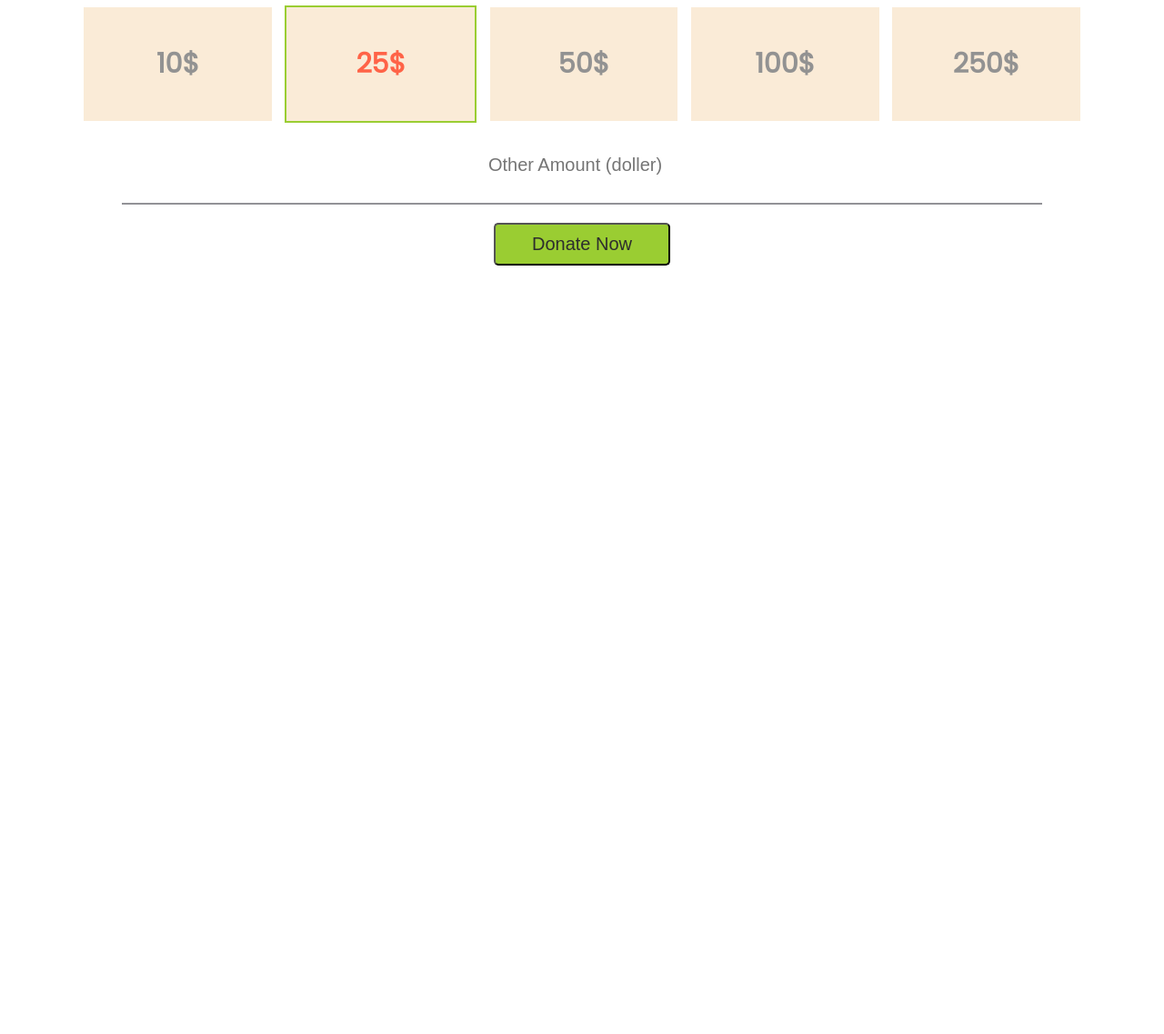
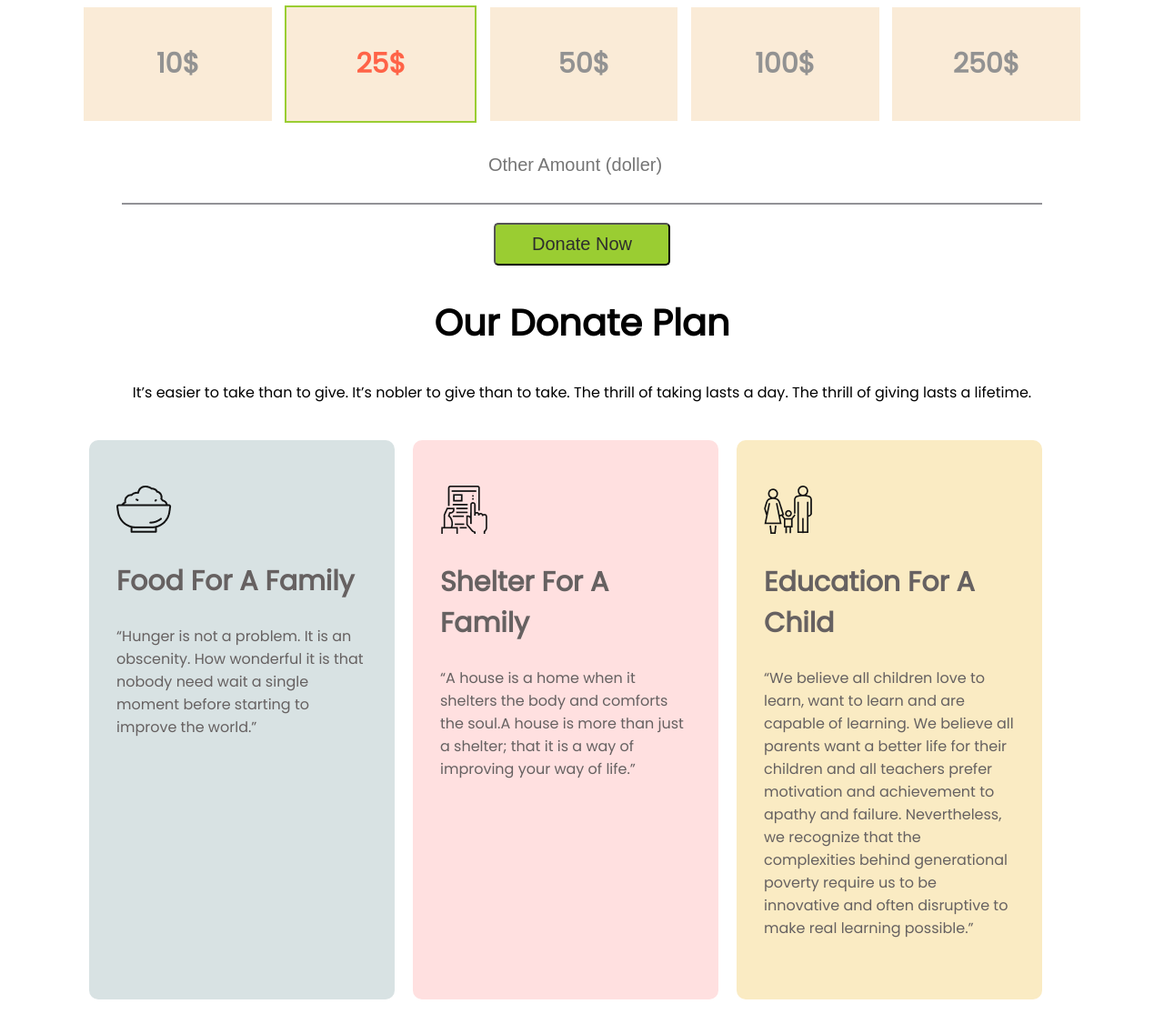
Before and after one commit to SubhroCorraya/donate-today, a plain HTML site: page index.html in a window 1280 px wide. Shown: the part 674-1811 px from the top of the page at 91% size. Before the commit the page ends 974 px from the top, so only its background shows below. Drawn offline with Linux system fonts and the light colour scheme.

Commit message:
added-donate-plan

```diff
--- a/index.html
+++ b/index.html
@@ -50,6 +50,51 @@
             </form>
         </div>
     </section>
+
+    <section>
+        <div class="donate-plan ">
+            <h1>Our Donate Plan</h1>
+            <p>
+                It’s easier to take than to give. It’s nobler to give than to take. The thrill of taking lasts a day.
+                The thrill of
+                giving lasts a lifetime.
+            </p>
+        </div>
+        <div class="donate-plan-one flex-container">
+            <div id="first" class="food-width">
+                <img src="img/icons/food.png" alt="">
+                <h2>Food For A Family</h2>
+                <p>
+                    “Hunger is not a problem. It is an obscenity. How wonderful it is that nobody need wait a single
+                    moment before starting
+                    to improve the world.”
+                </p>
+            </div>
+            <div id="second" class="food-width">
+                <img src="img/icons/Frame-1.png" alt="">
+                <h2>Shelter For A Family</h2>
+                <p>
+                    “A house is a home when it shelters the body and comforts the soul.A house is more than just a
+                    shelter; that it is a way
+                    of improving your way of life.”
+                </p>
+            </div>
+            <div id="third" class="food-width">
+                <img src="img/icons/shelter.png" alt="">
+                <h2>Education For A Child</h2>
+                <p>
+                    “We believe all children love to learn, want to learn and are capable of learning. We believe all
+                    parents want a better
+                    life for their children and all teachers prefer motivation and achievement to apathy and failure.
+                    Nevertheless, we
+                    recognize that the complexities behind generational poverty require us to be innovative and often
+                    disruptive to make
+                    real learning possible.”
+                </p>
+            </div>
+        </div>
+
+    </section>
 </body>
 
 </html>
--- a/style.css
+++ b/style.css
@@ -83,3 +83,58 @@ input[type=button] {
     margin-top: 20px;
     font-size: 20px;
 }
+
+.donate-plan {
+    text-align: center;
+}
+
+.flex-container {
+    display: flex;
+    margin-right: 80px;
+    margin-left: 80px;
+}
+
+.width {
+    width: 20%;
+    background-color: #FAFAFA;
+    box-shadow: 1px 2px 3px gray;
+    border-radius: 10px;
+    text-align: center;
+    margin: 5px 20px;
+    padding: 20px;
+    color: #929292;
+}
+
+.food-width {
+    width: 25%;
+}
+
+.donate-plan-one {
+    display: flex;
+    margin: 40px 80px;
+    color: #666161;
+}
+
+#first {
+    background-color: #d8e2e3;
+    margin: 0px 10px;
+    padding: 50px 30px;
+    text-align: left;
+    border-radius: 10px;
+}
+
+#second {
+    background-color: #ffe0e0;
+    margin: 0px 10px;
+    padding: 50px 30px;
+    text-align: left;
+    border-radius: 10px;
+}
+
+#third {
+    background-color: #faebc3;
+    margin: 0px 10px;
+    padding: 50px 30px;
+    text-align: left;
+    border-radius: 10px;
+}
```
